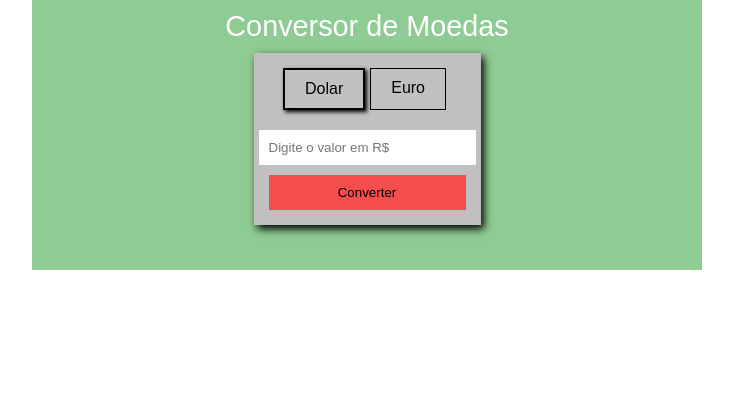
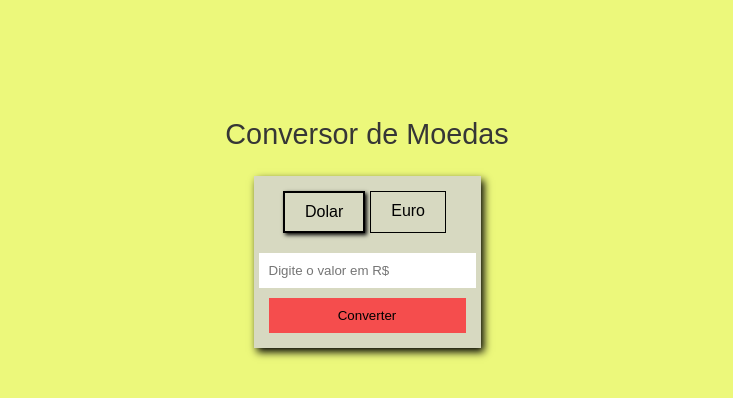
Before and after one commit to lucasmetron/ConversorDolarEuro, a plain HTML site: page index.html in a window 1280 px wide. Shown: the whole page, without its empty margins (273-1006 px from the left). Drawn offline with Linux system fonts and the light colour scheme.

Commit message:
alterações de cor e margin

```diff
--- a/script.js
+++ b/script.js
@@ -3,6 +3,7 @@ let realToDolar = "https://api.exchangeratesapi.io/latest?base=USD&symbols=BRL"
 let realToEuro = "https://api.exchangeratesapi.io/latest?base=EUR&symbols=BRL"
 let cotacaoDolar;
 let cotacaoEuro;
+let resultado;
 
 function converter (){
 
@@ -22,7 +23,8 @@ function converter (){
           return res.json()
         }).then((data)=>{
             cotacaoDolar = data.rates.BRL;
-            document.getElementById("resultado").innerHTML = "<h2>Valor do dólar hoje: $"+cotacaoDolar.toFixed(2) + "</h2> <h2> R$"+ valor+" reais equivale a: $" + valor * cotacaoDolar.toFixed(2) +" dólares</h2>"
+            resultado = valor / cotacaoDolar
+            document.getElementById("resultado").innerHTML = "<p>Valor do dólar hoje: $" +"<strong>"+cotacaoDolar.toFixed(2) + "</strong>"+ "</p> <p> R$" +"<strong>"+ valor+"</strong>"+" reais equivale a: $" + resultado.toFixed(2) +" dólares</p>"
             console.log(data)
         })
     } else {
@@ -31,7 +33,8 @@ function converter (){
             return res.json()
         }).then((data)=>{
             cotacaoEuro = data.rates.BRL;
-            document.getElementById("resultado").innerHTML = "<h2>Valor do euro hoje: €"+cotacaoEuro + "</h2> <h2> R$"+ valor+" reais equivale a: €" + valor * cotacaoEuro +" euros</h2>"
+            resultado = valor / cotacaoEuro
+            document.getElementById("resultado").innerHTML = "<p>Valor do euro hoje: <strong> €"+cotacaoEuro + "</strong></h2> <p><strong> R$"+ valor+"</strong> reais equivale a: <strong>€" + resultado.toFixed(2) +"</strong> euros</p>"
         })
     }
 
--- a/style.css
+++ b/style.css
@@ -2,14 +2,20 @@
     padding: 0;
     margin: 0;
     font-family:Arial, Helvetica, sans-serif;
+
+}
+
+body{
+    background-color: rgb(236, 248, 123);
 }
 .conteiner{
     overflow: hidden;
-    background-color: rgb(142,204,147);
-    padding: 0px 15px 15px 15px;
+
+
     margin: auto;
     text-align: center;
-    width: 50%;
+    width: 100%;
+    height: 500px;
     display: flex;
     justify-content: center;
     align-items: center;
@@ -23,9 +29,9 @@
     font-size: 1.8rem;
     padding-top: 10px;
     padding-bottom: 10px;
-    background-color: rgb(142,204,147);
+    margin-bottom: 15px;
     width: 100%;
-    color: white;
+    color: rgb(54, 54, 54);
 }
 
 .conversor{
@@ -61,7 +67,7 @@ form input[type="radio"]{
   }
 
 form{
-    background-color: rgb(192, 192, 192);
+    background-color:  rgb(211, 210, 210, 0.8);
     box-shadow: 3px 4px 8px black;
     padding: 50px;
     align-items: center;
@@ -70,6 +76,7 @@ form{
     text-align: center;
     justify-content: center;
     padding: 15px;
+    margin-bottom: 15px;
 }
 
 label{
@@ -114,11 +121,12 @@ label {
 
     position: relative;
     margin-top: 10px;
-    color: white;
+    color:  rgb(54, 54, 54);
     padding: 10px;
+    font-size: 1rem;
     animation-name: resultado;
     animation-duration: 1.5s;
-    animation-delay: 0s;
+    animation-delay: 0.5s;
     animation-timing-function: linear;
 }
 
@@ -127,3 +135,9 @@ label {
     0%{left: -1000px; }
     100%{left:0;}
 }
+
+@media screen and (max-width: 447px){
+    .mostrador{
+        font-size: 1.4rem;
+    }
+}
```
